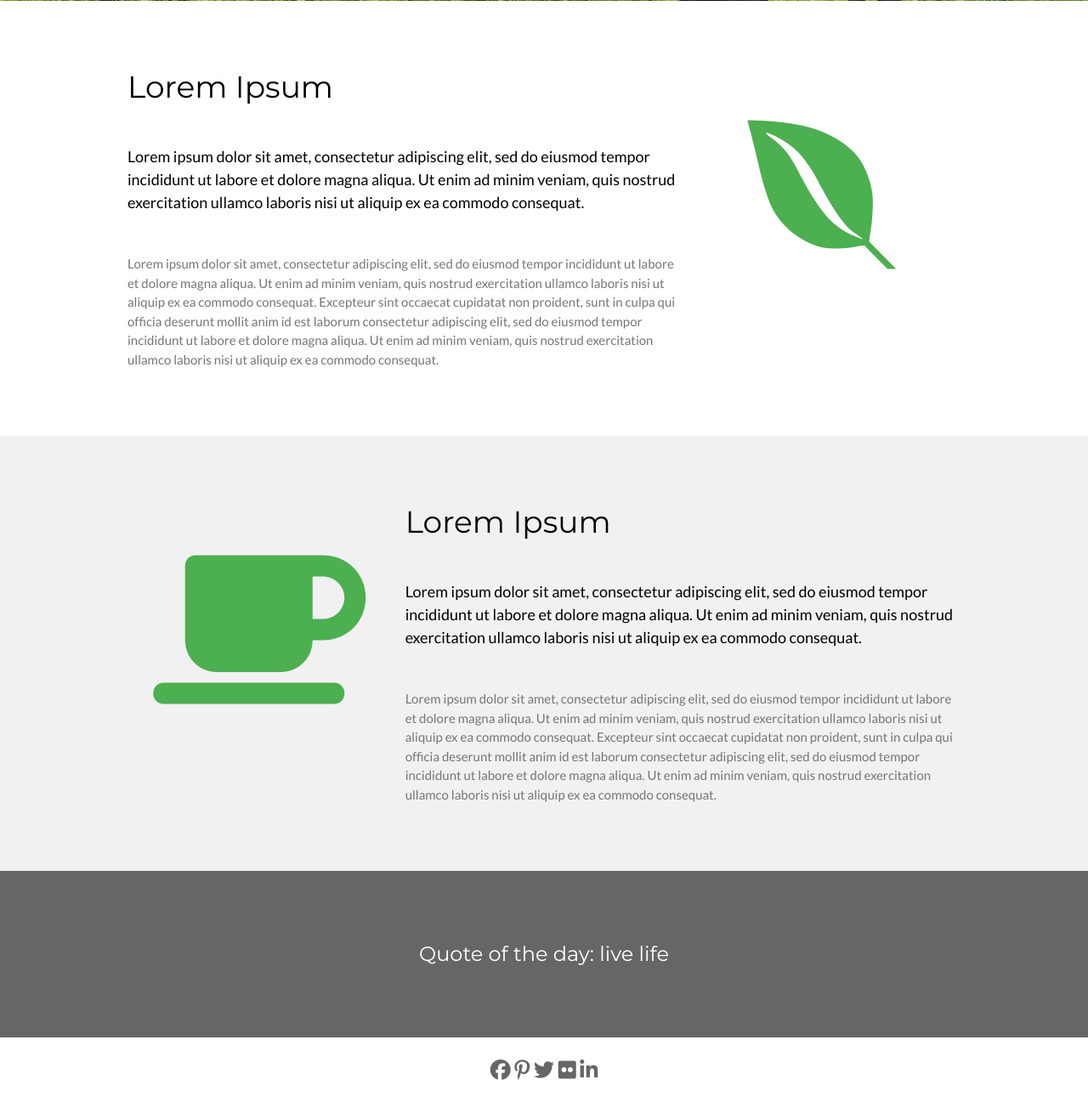
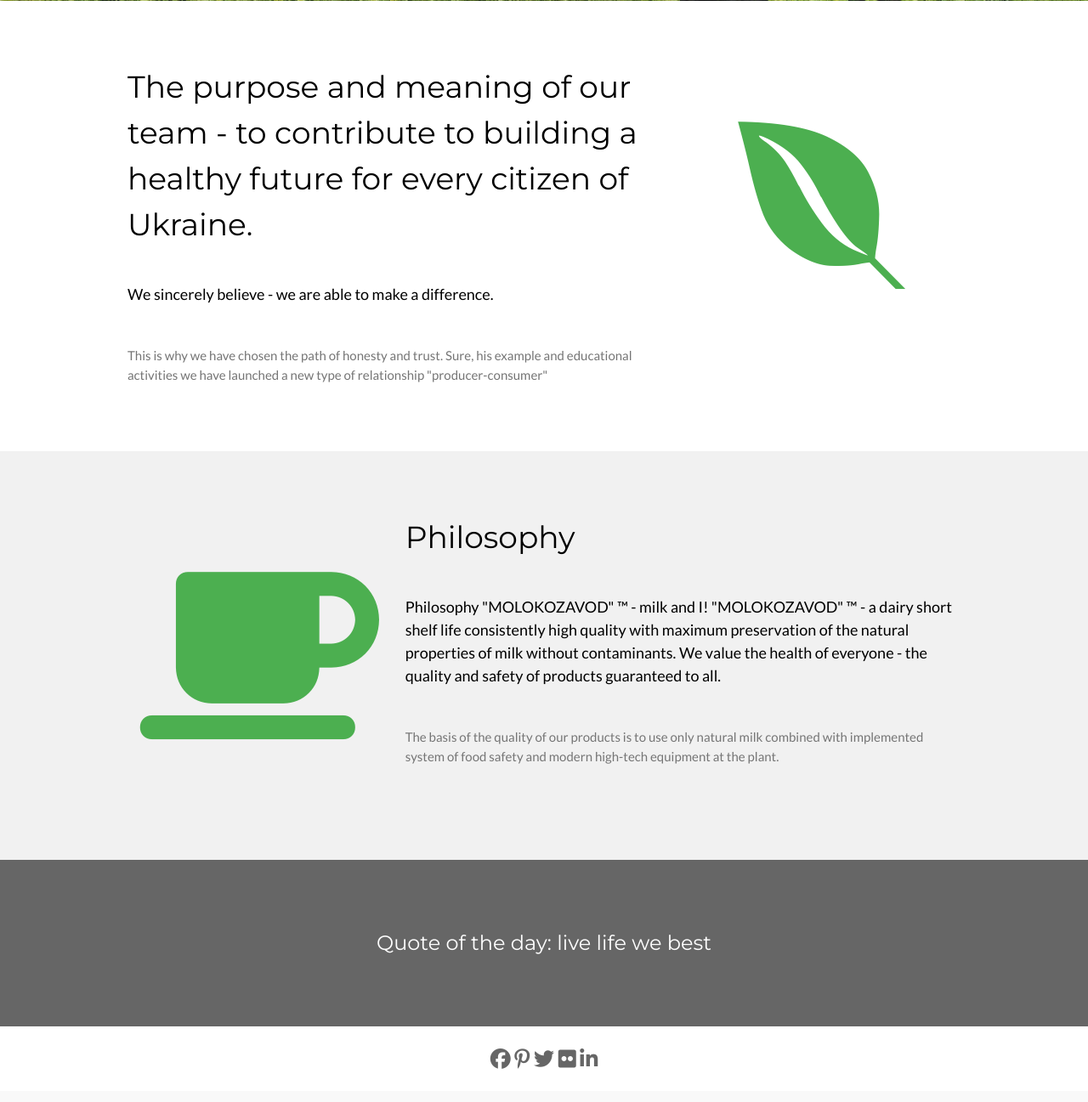
Before and after one commit to Heldmaschine/fifa17, a Flask app: page / in a window 1280 px wide. Shown: the part 526-1823 px from the top of the page at 85% size. After the commit the page ends 1784 px from the top, so only its background shows below. Run offline with Flask 2, Linux system fonts and the light colour scheme; parts of the project's set-up code (start-up, migrations or seed data) failed here and were passed over; some libraries are stand-ins or nearby versions.

Commit message:
finalize

```diff
--- a/app/static/style/default.css
+++ b/app/static/style/default.css
@@ -43,6 +43,10 @@
   color: #000;
   background-color: #f9f9f9;
 }
+ul.navbar li a.disabled {
+    opacity: 0.6;
+    cursor: not-allowed;
+}
 ul.navbar li.icon {
   display: none;
 }
@@ -66,7 +70,6 @@
   text-decoration: none;
   display: block;
   text-align: left;
-  word-wrap: break-word;
 }
 ul.navbar li .dropdown-content a:hover {
   background-color: #555;
--- a/app/static/style/nonw3.css
+++ b/app/static/style/nonw3.css
@@ -17,5 +17,5 @@
 /*----------------------------------------------------------*/
 body,h1,h2,h3,h4,h5,h6 {font-family: "Lato", sans-serif}
 .navbar,h1,button {font-family: "Montserrat", sans-serif}
-.fa-envira,.fa-coffee {font-size:200px}
+.fa-envira,.fa-coffee, .fa-history {font-size:15em}
 /*header { background-image: url("pts.jpg"); }*/
--- a/app/templates/head.html
+++ b/app/templates/head.html
@@ -54,16 +54,16 @@
             <li class="dropdown">
                 <a href="#news">About</a>
                 <div class="dropdown-content">
-                    <a href="#">History</a>
-                    <a href="#">Services</a>
+                    <a href="{{ url_for('history') }}">History</a>
+                    <a class="disabled" href="#">Services (soon)</a>
                     <a href="#">Contact us</a>
                 </div>
             </li>
             <li class="dropdown">
                 <a href="#store">Store</a>
                 <div class="dropdown-content">
-                    <a href="#">Milks</a>
-                    <a href="#">Merch</a>
+                    <a href="{{ url_for('coming_soon') }}">Milks (soon)</a>
+                    <a class="disabled" href="#">Merch (soon)</a>
                 </div>
             </li>
 
@@ -77,8 +77,8 @@
         <!-- Navbar on small screens -->
         <nav id="navMob" class="hide">
             <ul class="navbar responsive left-align w3-large black">
-                <li><a class="w3-padding-large" href="#">Store</a></li>
-                <li><a class="w3-padding-large" href="#">About</a></li>
+                <li><a class="w3-padding-large" href="{{ url_for('coming_soon') }}">Store</a></li>
+                <li><a class="w3-padding-large" href="{{ url_for('history') }}">About</a></li>
                 <li><a class="w3-padding-large" href="{{ url_for('board', category = 'all') }}">Forum</a></li>
                 <li><a class="w3-padding-large" href="{{ url_for('login_page') }}">Login</a></li>
                 <li><a class="w3-padding-large" href="{{ url_for('register_page') }}">Register</a></li>
--- a/app/templates/index.html
+++ b/app/templates/index.html
@@ -10,13 +10,11 @@
     <div id="par" class="w3-row-padding w3-padding-64 w3-container">
         <div class="w3-content">
             <div class="w3-twothird">
-                <h1>Lorem Ipsum</h1>
-                <h5 class="w3-padding-32">Lorem ipsum dolor sit amet, consectetur adipiscing elit, sed do eiusmod tempor incididunt ut labore et dolore magna aliqua. Ut enim ad minim veniam, quis nostrud exercitation ullamco laboris nisi ut aliquip ex ea commodo consequat.</h5>
+                <h1>The purpose and meaning of our team - to contribute to building a healthy future for every citizen of Ukraine.</h1>
+                <h5 class="w3-padding-32">We sincerely believe - we are able to make a difference.</h5>
 
                 <p class="w3-text-grey">
-                    Lorem ipsum dolor sit amet, consectetur adipiscing elit, sed do eiusmod tempor incididunt ut labore et dolore magna aliqua. Ut enim ad minim veniam, quis nostrud exercitation ullamco laboris nisi ut aliquip ex ea commodo consequat. Excepteur sint
-                    occaecat cupidatat non proident, sunt in culpa qui officia deserunt mollit anim id est laborum consectetur adipiscing elit, sed do eiusmod tempor incididunt ut labore et dolore magna aliqua. Ut enim ad minim veniam, quis nostrud exercitation ullamco
-                    laboris nisi ut aliquip ex ea commodo consequat.
+                    This is why we have chosen the path of honesty and trust. Sure, his example and educational activities we have launched a new type of relationship "producer-consumer"
                 </p>
             </div>
 
@@ -34,20 +32,18 @@
             </div>
 
             <div class="w3-twothird">
-                <h1>Lorem Ipsum</h1>
-                <h5 class="w3-padding-32">Lorem ipsum dolor sit amet, consectetur adipiscing elit, sed do eiusmod tempor incididunt ut labore et dolore magna aliqua. Ut enim ad minim veniam, quis nostrud exercitation ullamco laboris nisi ut aliquip ex ea commodo consequat.</h5>
+                <h1>Philosophy</h1>
+                <h5 class="w3-padding-32">Philosophy "MOLOKOZAVOD" ™ - milk and I! "MOLOKOZAVOD" ™ - a dairy short shelf life consistently high quality with maximum preservation of the natural properties of milk without contaminants. We value the health of everyone - the quality and safety of products guaranteed to all.</h5>
 
                 <p class="w3-text-grey">
-                    Lorem ipsum dolor sit amet, consectetur adipiscing elit, sed do eiusmod tempor incididunt ut labore et dolore magna aliqua. Ut enim ad minim veniam, quis nostrud exercitation ullamco laboris nisi ut aliquip ex ea commodo consequat. Excepteur sint
-                    occaecat cupidatat non proident, sunt in culpa qui officia deserunt mollit anim id est laborum consectetur adipiscing elit, sed do eiusmod tempor incididunt ut labore et dolore magna aliqua. Ut enim ad minim veniam, quis nostrud exercitation ullamco
-                    laboris nisi ut aliquip ex ea commodo consequat.
+                The basis of the quality of our products is to use only natural milk combined with implemented system of food safety and modern high-tech equipment at the plant.
                 </p>
             </div>
         </div>
     </div>
 
     <div class="w3-container black w3-center w3-opacity w3-padding-64">
-        <h1 class="w3-margin w3-xlarge">Quote of the day: live life</h1>
+        <h1 class="w3-margin w3-xlarge">Quote of the day: live life we best</h1>
     </div>
     <script>
     function clickCount() {
--- a/app/templates/user.html
+++ b/app/templates/user.html
@@ -9,6 +9,7 @@
 
     Name: {{ user_data[2] }}<br>
     </div>
+    <!--
     {% if user_bills==[] %}
     You have no shipping queries
     {% else %}
@@ -31,6 +32,7 @@
     </table>
 
     {% endif %}s
+    -->
     <br>
     {% if posts==[] %}
     Your post history is empty
--- a/app/views.py
+++ b/app/views.py
@@ -100,22 +100,32 @@
     return render_template("post.html", title=post.title, post=post, comments=comments)
 
 
-@app.route('/user_page/')
+@app.route('/account/')
 def user_page():
     user_data = User.query.with_entities(User.name, User.email,
                                          User.username).filter_by(username=session['username']).first()
-    user_bills = db.session.query(Bill, Product).with_entities(Bill.amount, Bill.delivery_place, Product.id,
-                                                               Bill.delivery_date).filter_by(
-        username=session['username']).filter_by(id=Product.id).all()
+    #user_bills = db.session.query(Bill, Product).with_entities(Bill.amount, Bill.delivery_place, Product.id,
+    #                                                           Bill.delivery_date).filter_by(
+    #    username=session['username']).filter_by(id=Product.id).all()
     user_posts = Post.query.filter(Post.author == session['username']).all()
-    print(user_posts)
+    #print(user_posts)
     user_comments = Comment.query.filter(
         Comment.author == session['username']).all()
     # print(user_comments)
     return render_template("user.html", title=user_data[2], user_data=user_data,
-                           user_bills=user_bills, posts=user_posts, comments=user_comments)
+                           #user_bills=user_bills,
+                           posts=user_posts, comments=user_comments)
 
 
+@app.route('/history')
+def history():
+    return render_template("history.html", title='And there were History')
+
+
+@app.route('/comingsoon')
+def coming_soon():
+    return render_template("coming_soon.html", title='Coming soon!')
+'''
 @app.route('/<category>/', methods=["GET", "POST"])
 def Products(category):
     title = Category.query.filter_by(url=category).first()
@@ -163,3 +173,4 @@
             resp.set_cookie('list_to_buy', value=json.dumps(Product_list))
             return resp
     return render_template("page.html", title=Product[0], Product=Product)
+'''
```
Also changed, not shown: app/templates/coming_soon.html (added, +52 -0 lines), app/templates/history.html (added, +38 -0 lines).
